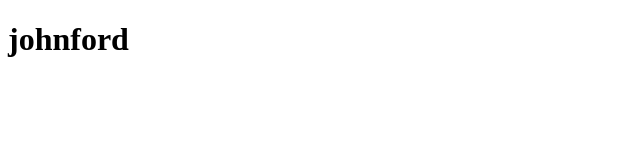
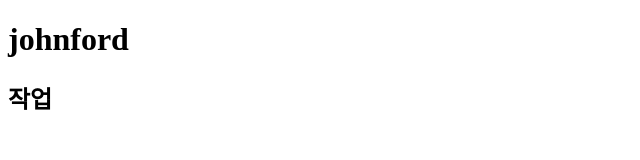
Before and after one commit to gimjunyong10/semi01, a plain HTML site: page index.html in a window 1280 px wide. Shown: the full height of the page, 0-640 px from the left. Drawn offline with Linux system fonts and the light colour scheme.

Commit message:
인덱스 수정

```diff
--- a/index.html
+++ b/index.html
@@ -7,5 +7,6 @@
 </head>
 <body>
 <h1>johnford</h1>
+<h2>작업</h2>
 </body>
 </html>
```
